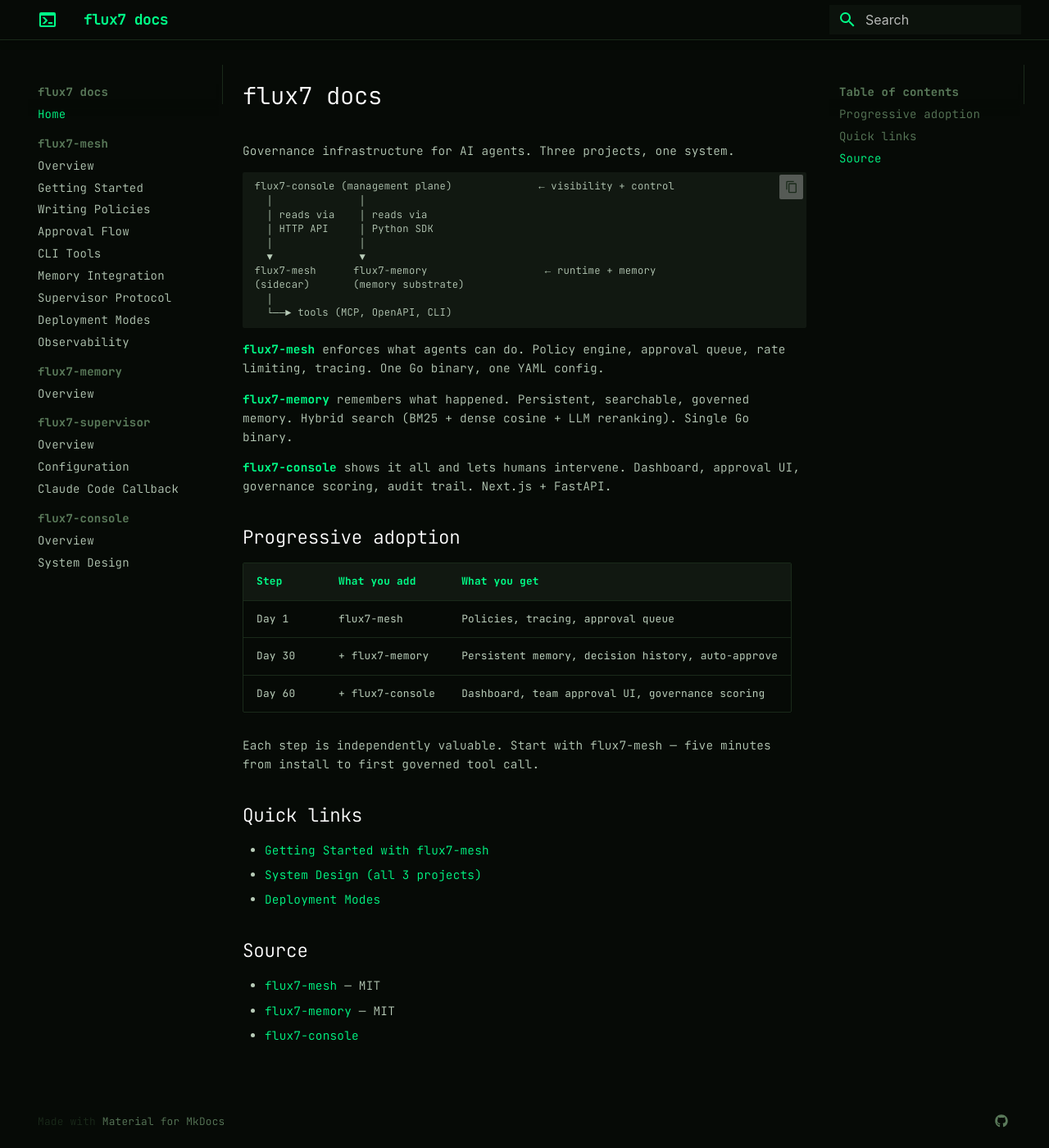
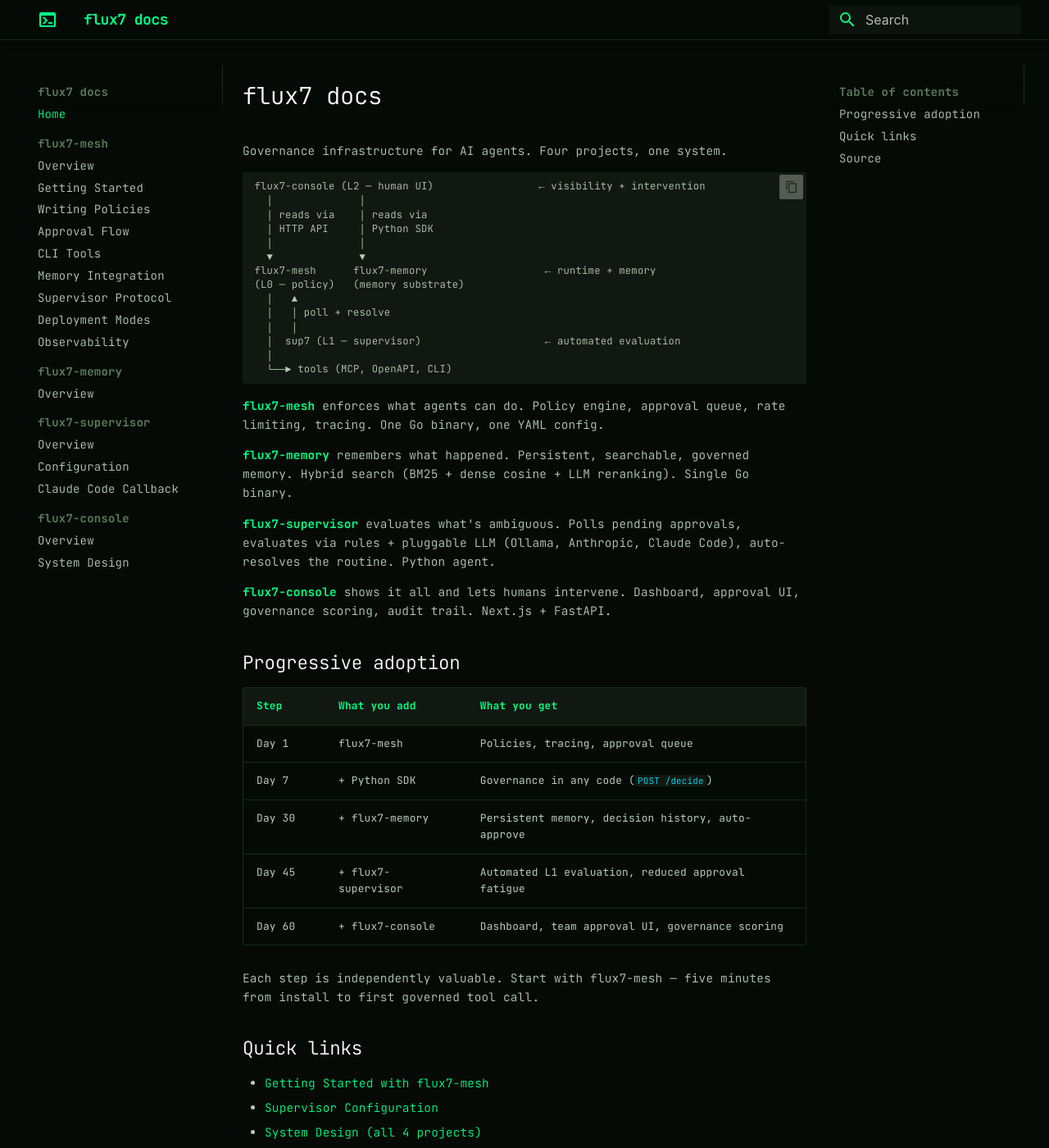
Before and after one commit to KTCrisis/flux7-docs, an MkDocs documentation site: the page built from docs/index.md, in a window 1280 px wide and 1400 px high. Shown: the whole window at 82% size. Built offline with MkDocs 1.6.1 and Material for MkDocs 9.7.7, drawn with Linux system fonts in a browser that asks for light colours; some of the changed text lies outside the part shown.

Commit message:
refactor: rename docs directories agent-mesh→mesh7, agent7→console
Aligns directory names with binary/package naming convention:
- docs/agent-mesh/ → docs/mesh7/
- docs/agent7/ → docs/console/
- docs/mem7/ and docs/sup7/ already correct

Also updates index.md (4 projects, progressive adoption with sup7),
fixes broken internal links, and adds flux7-supervisor to the homepage.

Co-Authored-By: Claude Opus 4.6 <noreply@anthropic.com>

````diff
--- a/docs/index.md
+++ b/docs/index.md
@@ -1,44 +1,54 @@
 # flux7 docs
 
-Governance infrastructure for AI agents. Three projects, one system.
+Governance infrastructure for AI agents. Four projects, one system.
 
 ```
-flux7-console (management plane)              ← visibility + control
+flux7-console (L2 — human UI)                 ← visibility + intervention
   │              │
   │ reads via    │ reads via
   │ HTTP API     │ Python SDK
   │              │
   ▼              ▼
 flux7-mesh      flux7-memory                   ← runtime + memory
-(sidecar)       (memory substrate)
+(L0 — policy)   (memory substrate)
+  │   ▲
+  │   │ poll + resolve
+  │   │
+  │  sup7 (L1 — supervisor)                    ← automated evaluation
   │
   └──► tools (MCP, OpenAPI, CLI)
 ```
 
-**[flux7-mesh](flux7-mesh/index.md)** enforces what agents can do. Policy engine, approval queue, rate limiting, tracing. One Go binary, one YAML config.
+**[flux7-mesh](mesh7/index.md)** enforces what agents can do. Policy engine, approval queue, rate limiting, tracing. One Go binary, one YAML config.
 
-**[flux7-memory](flux7-memory/index.md)** remembers what happened. Persistent, searchable, governed memory. Hybrid search (BM25 + dense cosine + LLM reranking). Single Go binary.
+**[flux7-memory](mem7/index.md)** remembers what happened. Persistent, searchable, governed memory. Hybrid search (BM25 + dense cosine + LLM reranking). Single Go binary.
 
-**[flux7-console](flux7-console/index.md)** shows it all and lets humans intervene. Dashboard, approval UI, governance scoring, audit trail. Next.js + FastAPI.
+**[flux7-supervisor](sup7/index.md)** evaluates what's ambiguous. Polls pending approvals, evaluates via rules + pluggable LLM (Ollama, Anthropic, Claude Code), auto-resolves the routine. Python agent.
+
+**[flux7-console](console/index.md)** shows it all and lets humans intervene. Dashboard, approval UI, governance scoring, audit trail. Next.js + FastAPI.
 
 ## Progressive adoption
 
 | Step | What you add | What you get |
 |------|-------------|-------------|
 | Day 1 | flux7-mesh | Policies, tracing, approval queue |
+| Day 7 | + Python SDK | Governance in any code (`POST /decide`) |
 | Day 30 | + flux7-memory | Persistent memory, decision history, auto-approve |
+| Day 45 | + flux7-supervisor | Automated L1 evaluation, reduced approval fatigue |
 | Day 60 | + flux7-console | Dashboard, team approval UI, governance scoring |
 
 Each step is independently valuable. Start with flux7-mesh — five minutes from install to first governed tool call.
 
 ## Quick links
 
-- [Getting Started with flux7-mesh](flux7-mesh/getting-started.md)
-- [System Design (all 3 projects)](flux7-console/system-design.md)
-- [Deployment Modes](flux7-mesh/deployment-modes.md)
+- [Getting Started with flux7-mesh](mesh7/getting-started.md)
+- [Supervisor Configuration](sup7/configuration.md)
+- [System Design (all 4 projects)](console/system-design.md)
+- [Deployment Modes](mesh7/deployment-modes.md)
 
 ## Source
 
 - [flux7-mesh](https://github.com/KTCrisis/flux7-mesh) — MIT
 - [flux7-memory](https://github.com/KTCrisis/flux7-memory) — MIT
+- [flux7-supervisor](https://github.com/KTCrisis/flux7-supervisor) — MIT
 - [flux7-console](https://github.com/KTCrisis/flux7-console)
--- a/mkdocs.yml
+++ b/mkdocs.yml
@@ -36,15 +36,15 @@ markdown_extensions:
 nav:
   - Home: index.md
   - flux7-mesh:
-    - Overview: agent-mesh/index.md
-    - Getting Started: agent-mesh/getting-started.md
-    - Writing Policies: agent-mesh/writing-policies.md
-    - Approval Flow: agent-mesh/approval-flow.md
-    - CLI Tools: agent-mesh/cli-tools.md
-    - Memory Integration: agent-mesh/mem7-auto-approve.md
-    - Supervisor Protocol: agent-mesh/supervisor-protocol.md
-    - Deployment Modes: agent-mesh/deployment-modes.md
-    - Observability: agent-mesh/otel.md
+    - Overview: mesh7/index.md
+    - Getting Started: mesh7/getting-started.md
+    - Writing Policies: mesh7/writing-policies.md
+    - Approval Flow: mesh7/approval-flow.md
+    - CLI Tools: mesh7/cli-tools.md
+    - Memory Integration: mesh7/mem7-auto-approve.md
+    - Supervisor Protocol: mesh7/supervisor-protocol.md
+    - Deployment Modes: mesh7/deployment-modes.md
+    - Observability: mesh7/otel.md
   - flux7-memory:
     - Overview: mem7/index.md
   - flux7-supervisor:
@@ -52,8 +52,8 @@ nav:
     - Configuration: sup7/configuration.md
     - Claude Code Callback: sup7/claude-code-callback.md
   - flux7-console:
-    - Overview: agent7/index.md
-    - System Design: agent7/system-design.md
+    - Overview: console/index.md
+    - System Design: console/system-design.md
 
 extra:
   social:
````
Also changed, not shown: docs/mem7/index.md (+2 -2 lines), docs/mesh7/approval-flow.md (renamed from docs/agent-mesh/approval-flow.md, +2 -2 lines), docs/mesh7/writing-policies.md (renamed from docs/agent-mesh/writing-policies.md, +1 -1 lines), docs/sup7/index.md (+1 -1 lines), docs/console/index.md (renamed from docs/agent7/index.md), docs/console/system-design.md (renamed from docs/agent7/system-design.md), docs/mesh7/cli-tools.md (renamed from docs/agent-mesh/cli-tools.md), docs/mesh7/deployment-modes.md (renamed from docs/agent-mesh/deployment-modes.md), docs/mesh7/getting-started.md (renamed from docs/agent-mesh/getting-started.md), docs/mesh7/index.md (renamed from docs/agent-mesh/index.md), docs/mesh7/mem7-auto-approve.md (renamed from docs/agent-mesh/mem7-auto-approve.md), docs/mesh7/otel.md (renamed from docs/agent-mesh/otel.md), docs/mesh7/supervisor-protocol.md (renamed from docs/agent-mesh/supervisor-protocol.md), 1 other file.
